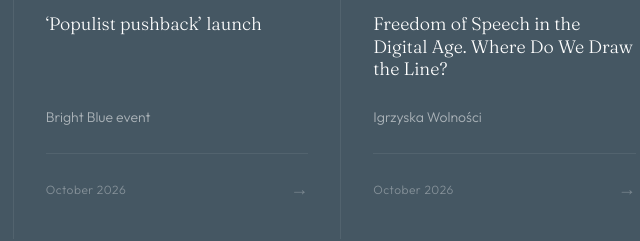
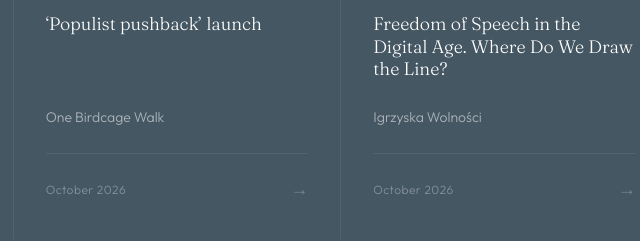
Before and after one commit to George-Berkeley/eubrightblue, a plain HTML site: page index.html in a window 1280 px wide. Shown: the part 3960-4201 px from the top of the page, 561-1201 px from the left. Drawn offline with Linux system fonts and the light colour scheme.

Commit message:
Update index.html

```diff
--- a/index.html
+++ b/index.html
@@ -722,7 +722,7 @@ footer{
       <a class="pub-card" data-tag="appearances" data-featured href="https://www.brightblue.org.uk/populist-pushback-2/" target="_blank" rel="noopener">
         <div class="pub-cat cat-appearances">Live appearances</div>
         <div class="pub-title">‘Populist pushback’ launch</div>
-        <p class="pub-excerpt">Bright Blue event</p>
+        <p class="pub-excerpt">One Birdcage Walk</p>
         <div class="pub-meta"><span class="pub-date">October 2026</span><span class="pub-arrow">→</span></div>
       </a>
 
```
